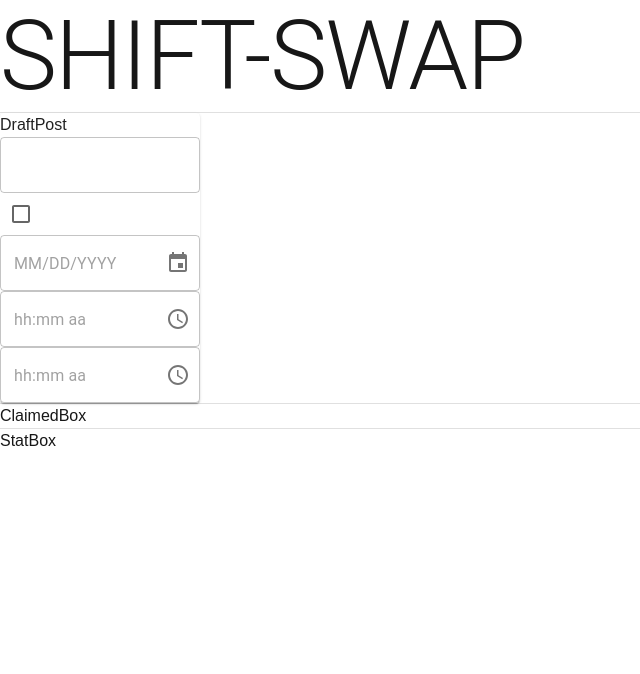
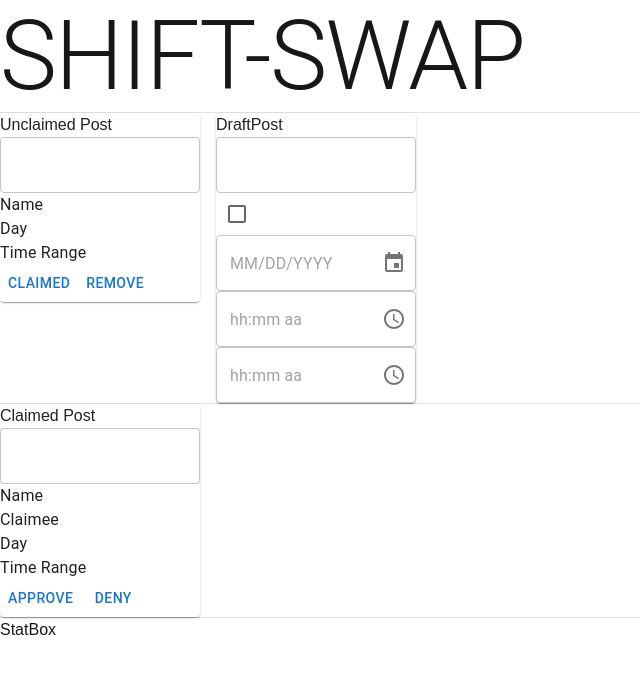
Before and after one commit to Heiwenn/react-shift-swap, a Next.js app: page / in a window 1280 px wide. Shown: the top 674 px of the page, without its empty margins (0-640 px from the left). Built offline with nearby package versions, Linux system fonts and the light colour scheme.

Commit message:
Added Draft, Unclaimed, and Claimed Posts

```diff
--- a/src/app/claimed_box.tsx
+++ b/src/app/claimed_box.tsx
@@ -1,6 +1,15 @@
+import ClaimedPost from "./claimed_post"
+import { Box } from "@mui/material"
+
 export default function ClaimedBox() {
 
     return (
-        <h1>ClaimedBox</h1>
+        <Box
+            display={'grid'}
+            gridTemplateColumns="repeat(auto-fill, minmax(200px, 1fr))"
+            gap={2}
+        >
+            <ClaimedPost/>
+        </Box>
     )
 }
--- /dev/null
+++ b/src/app/claimed_post.tsx
@@ -0,0 +1,23 @@
+import Box from '@mui/material/Box';
+import { TextField, Checkbox, Typography, Button } from '@mui/material';
+import Paper from '@mui/material/Paper';
+
+export default function ClaimedPost() {
+
+    return (
+        <Box>
+            <Paper>
+                <h1>Claimed Post</h1>
+                <TextField/>
+                <Typography>Name</Typography>
+                <Typography>Claimee</Typography>
+                <Typography>Day</Typography>
+                <Typography>Time Range</Typography>
+                <Button>Approve</Button>
+                <Button>Deny</Button>
+            </Paper>
+        </Box>
+
+
+    )
+}
--- a/src/app/globals.css
+++ b/src/app/globals.css
@@ -14,8 +14,8 @@
 
 @media (prefers-color-scheme: dark) {
   :root {
-    --background: #57564F;
-    --foreground: #DDDAD0;
+    --background: #B1B2FF;
+    --foreground: #EEF1FF;
   }
 }
 
--- a/src/app/unclaimed_box.tsx
+++ b/src/app/unclaimed_box.tsx
@@ -1,6 +1,7 @@
 import Box from '@mui/material/Box';
 import Grid from '@mui/material/Grid';
 import DraftPost from './draft_post';
+import UnclaimedPost from './unclaimed_post';
 
 export default function UnclaimedBox() {
 
@@ -10,6 +11,7 @@ export default function UnclaimedBox() {
             gridTemplateColumns="repeat(auto-fill, minmax(200px, 1fr))"
             gap={2}
         >
+            <UnclaimedPost/>
             <DraftPost/>
         </Box>
 
--- /dev/null
+++ b/src/app/unclaimed_post.tsx
@@ -0,0 +1,22 @@
+import Box from '@mui/material/Box';
+import { TextField, Checkbox, Typography, Button } from '@mui/material';
+import Paper from '@mui/material/Paper';
+
+export default function UnclaimedPost() {
+
+    return (
+        <Box>
+            <Paper>
+                <h1>Unclaimed Post</h1>
+                <TextField/>
+                <Typography>Name</Typography>
+                <Typography>Day</Typography>
+                <Typography>Time Range</Typography>
+                <Button>Claimed</Button>
+                <Button>Remove</Button>
+            </Paper>
+        </Box>
+
+
+    )
+}
```
